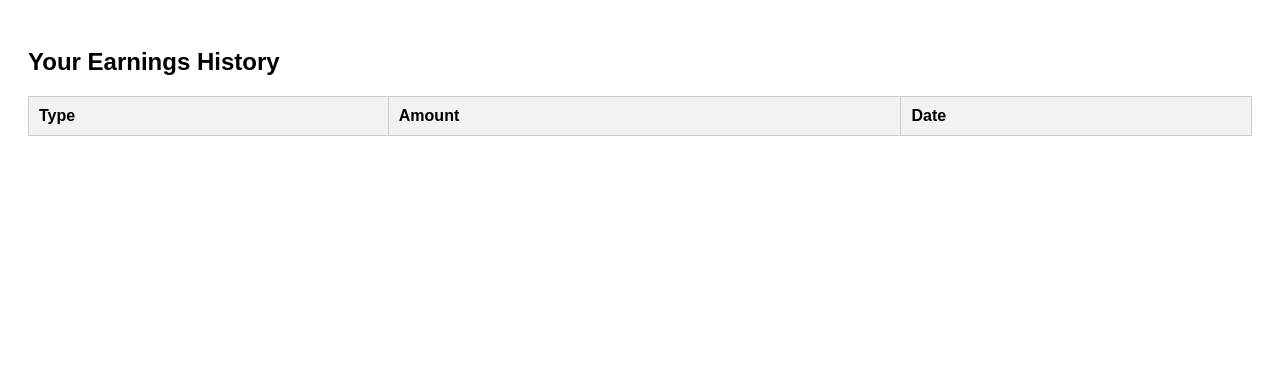
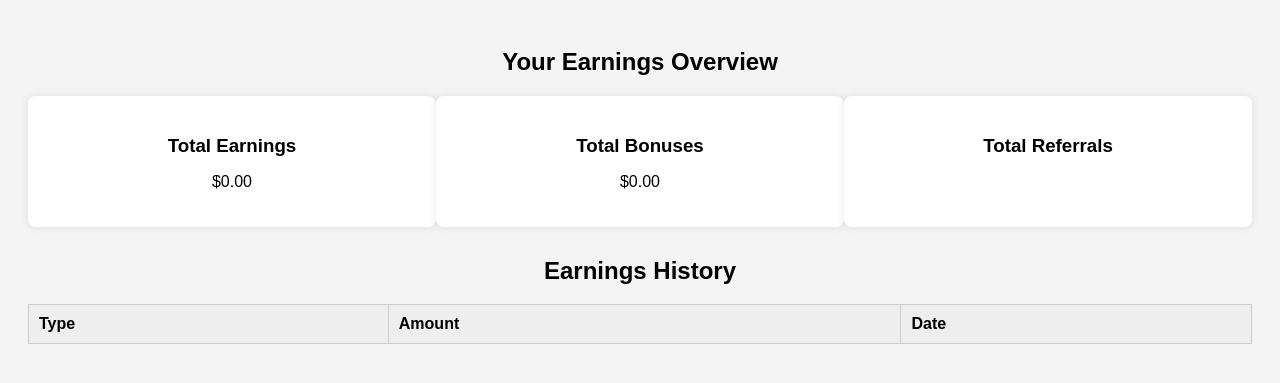
Before and after one commit to grace363/Watch, a Flask app: page /earnings in a window 1280 px wide. Shown: the top 383 px of the page. Run offline with Flask 3, Linux system fonts and the light colour scheme; lists and menus that the app fills with data are empty; some libraries are stand-ins or nearby versions.

Commit message:
Update earnings.html

```diff
--- a/templates/earnings.html
+++ b/templates/earnings.html
@@ -2,16 +2,36 @@
 <!DOCTYPE html>
 <html>
 <head>
-    <title>Earnings History</title>
+    <title>Earnings Summary</title>
     <style>
-        body { font-family: Arial, sans-serif; padding: 20px; }
-        table { width: 100%; border-collapse: collapse; margin-top: 20px; }
+        body { font-family: Arial, sans-serif; padding: 20px; background-color: #f4f4f4; }
+        h2 { text-align: center; }
+        .summary-boxes { display: flex; justify-content: space-around; margin-bottom: 30px; }
+        .summary { background: white; padding: 20px; border-radius: 8px; box-shadow: 0 0 10px rgba(0,0,0,0.1); width: 30%; text-align: center; }
+        .summary h3 { margin-bottom: 10px; }
+        table { width: 100%; border-collapse: collapse; background: white; }
         th, td { padding: 10px; border: 1px solid #ccc; text-align: left; }
-        th { background-color: #f2f2f2; }
+        th { background-color: #eee; }
     </style>
 </head>
 <body>
-    <h2>Your Earnings History</h2>
+    <h2>Your Earnings Overview</h2>
+    <div class="summary-boxes">
+        <div class="summary">
+            <h3>Total Earnings</h3>
+            <p id="total-earnings">$0.00</p>
+        </div>
+        <div class="summary">
+            <h3>Total Bonuses</h3>
+            <p id="total-bonuses">$0.00</p>
+        </div>
+        <div class="summary">
+            <h3>Total Referrals</h3>
+            <p id="total-referrals">0</p>
+        </div>
+    </div>
+
+    <h2>Earnings History</h2>
     <table>
         <thead>
             <tr>
@@ -29,11 +49,26 @@
         .then(response => response.json())
         .then(data => {
             const tbody = document.getElementById('earnings-body');
+            let total = 0, bonuses = 0;
+
             data.earnings.forEach(entry => {
                 const row = document.createElement('tr');
                 row.innerHTML = `<td>${entry.type}</td><td>$${entry.amount.toFixed(2)}</td><td>${entry.timestamp}</td>`;
                 tbody.appendChild(row);
+                total += entry.amount;
+                if (entry.type.toLowerCase().includes("bonus")) {
+                    bonuses += entry.amount;
+                }
             });
+
+            document.getElementById("total-earnings").textContent = `$${total.toFixed(2)}`;
+            document.getElementById("total-bonuses").textContent = `$${bonuses.toFixed(2)}`;
+        });
+
+        fetch('/api/user_stats')
+        .then(response => response.json())
+        .then(data => {
+            document.getElementById("total-referrals").textContent = data.total_referrals;
         });
     </script>
 </body>
```
